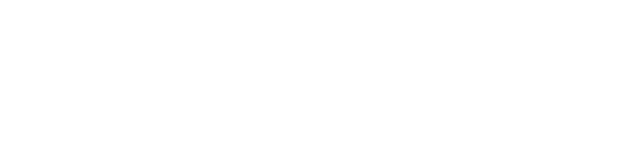
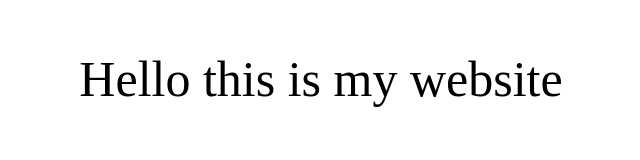
Before and after one commit to imadragonsz/Imadragonsz-Website, a plain HTML site: page Index.html in a window 1280 px wide. Shown: the whole page, without its empty margins (319-959 px from the left). Drawn offline with Linux system fonts and the light colour scheme.

Commit message:
added css

```diff
--- a/Index.html
+++ b/Index.html
@@ -1,7 +1,10 @@
 <!DOCTYPE html>
 <html>
   <head>
+    <link rel="stylesheet" href="index.css" />
     <title>my website</title>
   </head>
-  <body></body>
+  <body>
+    <p id="hello">Hello this is my website</p>
+  </body>
 </html>
--- /dev/null
+++ b/index.css
@@ -0,0 +1,4 @@
+#hello {
+  font-size: 50px;
+  text-align: center;
+}
```
